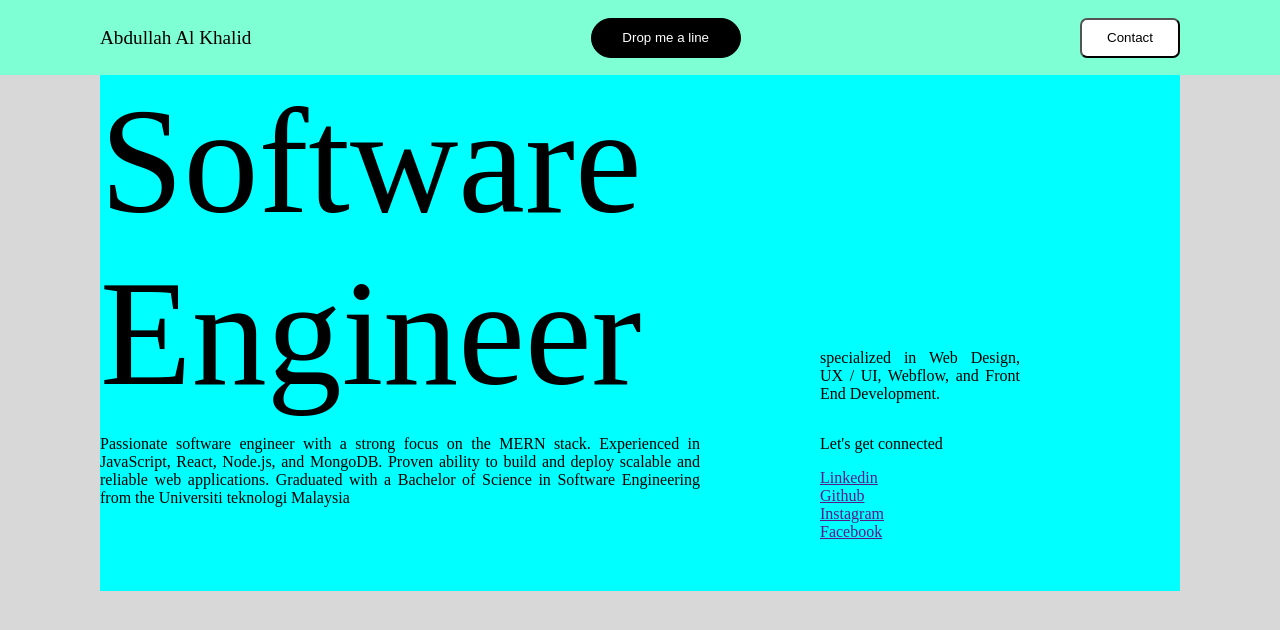
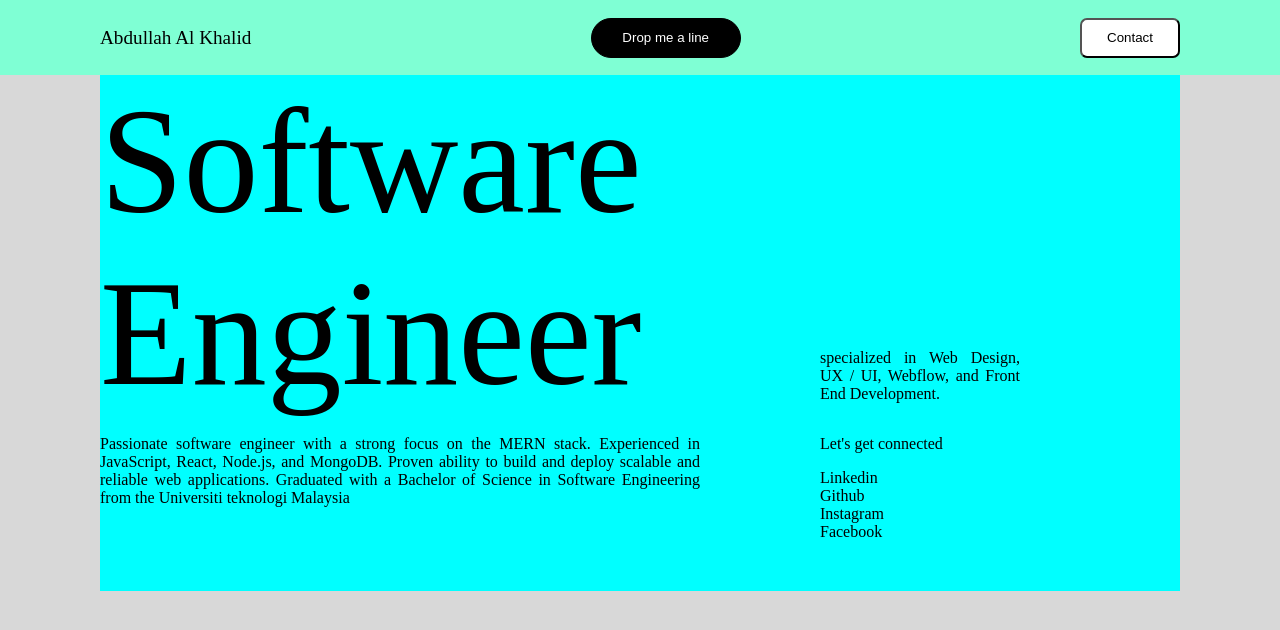
Before and after one commit to An1MuS1111/Portfolio, a React (Vite) app in the folder Frontend/: page / in a window 1280 px wide. Shown: the top 630 px of the page. Built offline with nearby package versions, Linux system fonts and the light colour scheme.

Commit message:
hero-added

```diff
--- a/Frontend/src/Components/Hero/Hero.css
+++ b/Frontend/src/Components/Hero/Hero.css
@@ -38,3 +38,8 @@
     flex-direction: column;
 
 }
+
+.hero__links>a {
+    text-decoration: none;
+    color: black;
+}
--- a/Frontend/src/Components/Hero/Hero.jsx
+++ b/Frontend/src/Components/Hero/Hero.jsx
@@ -10,13 +10,13 @@ const Hero = () => {
             <div className='sect__hero_links'>
                 <p>Let's get connected</p>
                 <div className="hero__links">
-                    <a href="">Linkedin</a>
+                    <a href="https://www.linkedin.com/in/khalidrafi1111" target='_blank'>Linkedin</a>
                     <br />
-                    <a href="">Github</a>
+                    <a href="https://github.com/An1MuS1111" target='_blank'>Github</a>
                     <br />
-                    <a href="">Instagram</a>
+                    <a href="https://www.instagram.com/khalidrafi1111/" target='_blank'>Instagram</a>
                     <br />
-                    <a href="">Facebook</a>
+                    <a href="https://www.facebook.com/" target='_blank'>Facebook</a>
                 </div>
             </div>
         </div>
```
